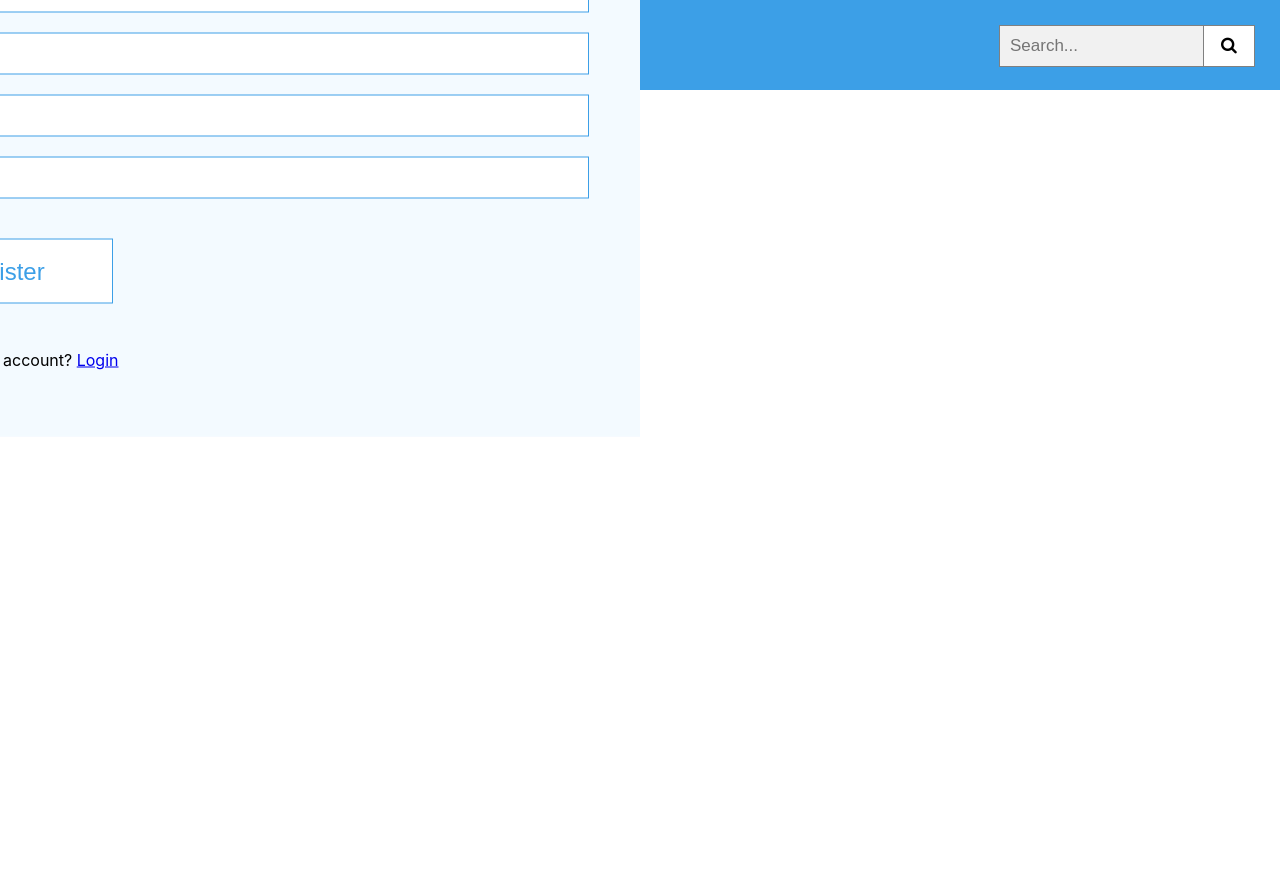
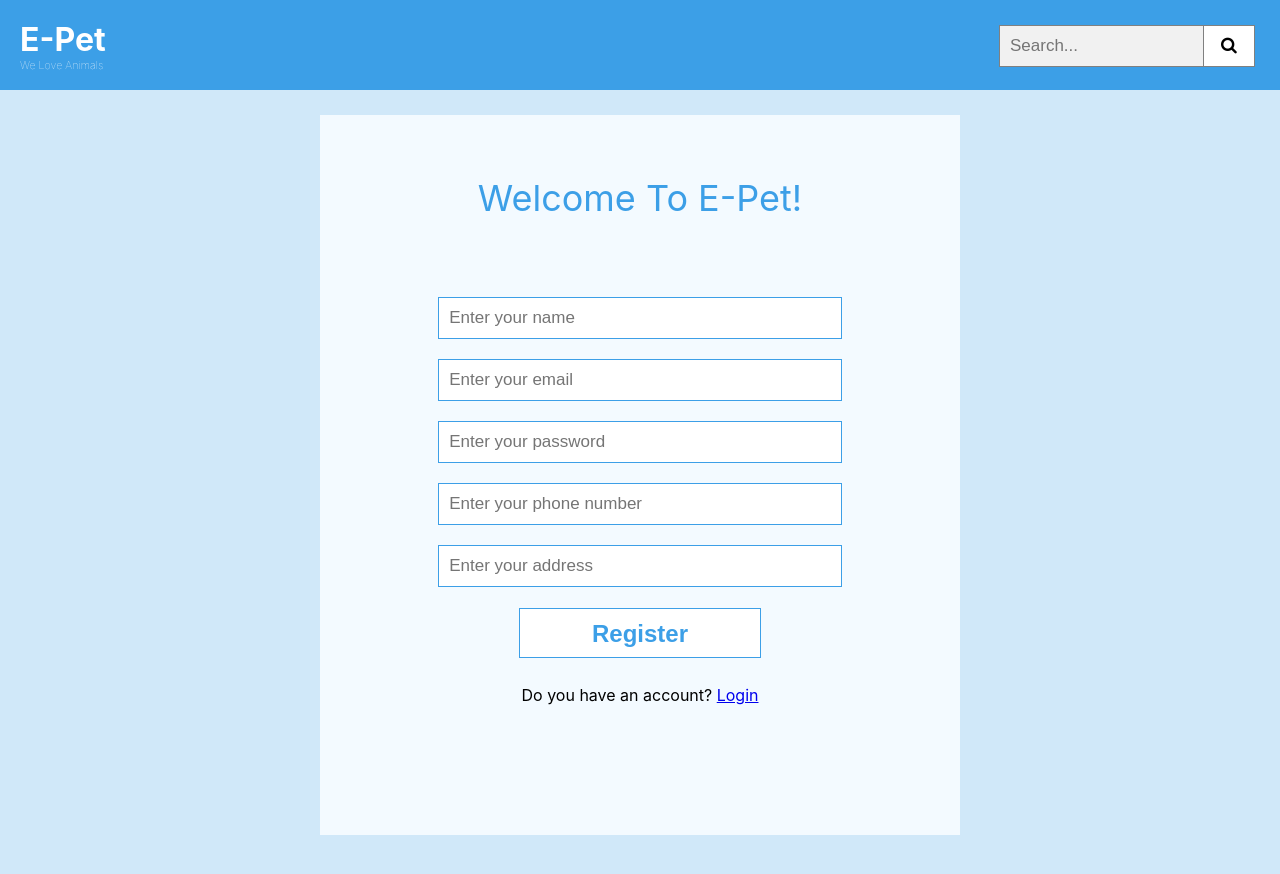
Before and after one commit to kaanmertkoc/e-pet, a React (Create React App) app in the folder frontend/: page /register in a window 1280 px wide. Shown: the top 874 px of the page. Before the commit the page ends 800 px from the top, so only its background shows below. Built offline with nearby package versions, Linux system fonts and the light colour scheme.

Commit message:
Register css fixed. Landing button text made bold.

```diff
--- a/frontend/src/Screens/RegisterScreen.js
+++ b/frontend/src/Screens/RegisterScreen.js
@@ -2,8 +2,8 @@ import React, { useState, useEffect } from 'react';
 import { useDispatch, useSelector } from 'react-redux';
 import { register } from '../actions/userActions';
 import { Form, Button } from 'react-bootstrap';
+import { Link } from 'react-router-dom';
 import '../Styles/RegisterPage.css';
-import { Link } from 'react-router-dom';
 
 const RegisterScreen = () => {
   const dispatch = useDispatch();
@@ -24,9 +24,10 @@ const RegisterScreen = () => {
   };
 
   return (
-    <div className="register-form">
-      <div className="register-container">
-        <h6>Welcome To E-Pet!</h6>
+    <div className="register-main-div">
+      <div className="register-middle-div">
+        <h5>Welcome To E-Pet!</h5>
+        <div className="register-form-div">
           <input
             type="name"
             value={name}
@@ -63,13 +64,14 @@ const RegisterScreen = () => {
             name="address"
           />
           <Button onClick={submitHandler} type="submit">
-          <h5 className="button-text">Register</h5>
+            <h6>Register</h6>
           </Button>
           <p>
             Do you have an account? <Link to="/">Login</Link>
           </p>
         </div>
       </div>
+    </div>
   );
 };
 
--- a/frontend/src/Styles/LandingPage.css
+++ b/frontend/src/Styles/LandingPage.css
@@ -48,7 +48,7 @@
 
 .login-container h5 {
   font-size: 24px;
-  font-weight: 400;
+  font-weight: bold;
   color: #3c9fe7;
   margin: 0px;
 }
--- a/frontend/src/Styles/RegisterPage.css
+++ b/frontend/src/Styles/RegisterPage.css
@@ -1,32 +1,45 @@
-.register-page-container {
+.register-main-div {
+  position: absolute;
+  height: 100%;
   width: 100%;
-  height: 100%;
   background: rgba(60, 159, 231, 0.24);
 }
-.register-form {
-  left: 50%;
-  top: 50%;
-  -webkit-transform: translate(-50%, -50%);
-  transform: translate(-50%, -50%);
-  background: #f3faff;
+
+.register-middle-div {
+  width: 50%;
+  height: 90%;
+  background-color: #f3faff;
   border: 1px solid #f3faff;
+  display: flex;
+  flex-direction: column;
+  position: relative;
+  top: 0;
+  bottom: 0;
+  left: 0;
+  right: 0;
+  padding: 50px;
+  margin: auto;
+  margin-top: 25px;
 }
-.register-container {
-  padding: 50px;
-  display: flex;
-  width: 100%;
-  height: 60%;
-  flex-direction: column;
-  justify-content: space-evenly;
-  align-items: center;
-}
-.register-container h6 {
+
+.register-middle-div h5 {
   font-size: 36px;
   color: #3c9fe7;
   font-weight: normal;
-  margin: 30px;
+  margin: auto;
+  margin-top: 10px;
 }
-.register-container input {
+
+.register-form-div {
+  width: 75%;
+  height: 75%;
+  display: flex;
+  flex-direction: column;
+  align-items: center;
+  margin: auto;
+}
+
+.register-form-div input {
   padding: 10px;
   font-size: 17px;
   border: 1px solid #3c9fe7;
@@ -36,18 +49,17 @@
   margin: 10px 0px;
 }
 
-.register-container button {
-  width: 225px;
-  height: 65px;
+.register-form-div Button {
+  width: 60%;
+  height: 50px;
   background: #ffffff;
   border: 1px solid #3c9fe7;
-  padding: 10px;
-  margin: 30px;
+  margin: 11px;
 }
 
-.register-container h5 {
+.register-form-div h6 {
   font-size: 24px;
-  font-weight: 400;
   color: #3c9fe7;
-  margin: 0px;
+  margin: 10px 0px;
+  font-weight: bold;
 }
```
Lines whose indentation alone changed are shown as unchanged.
